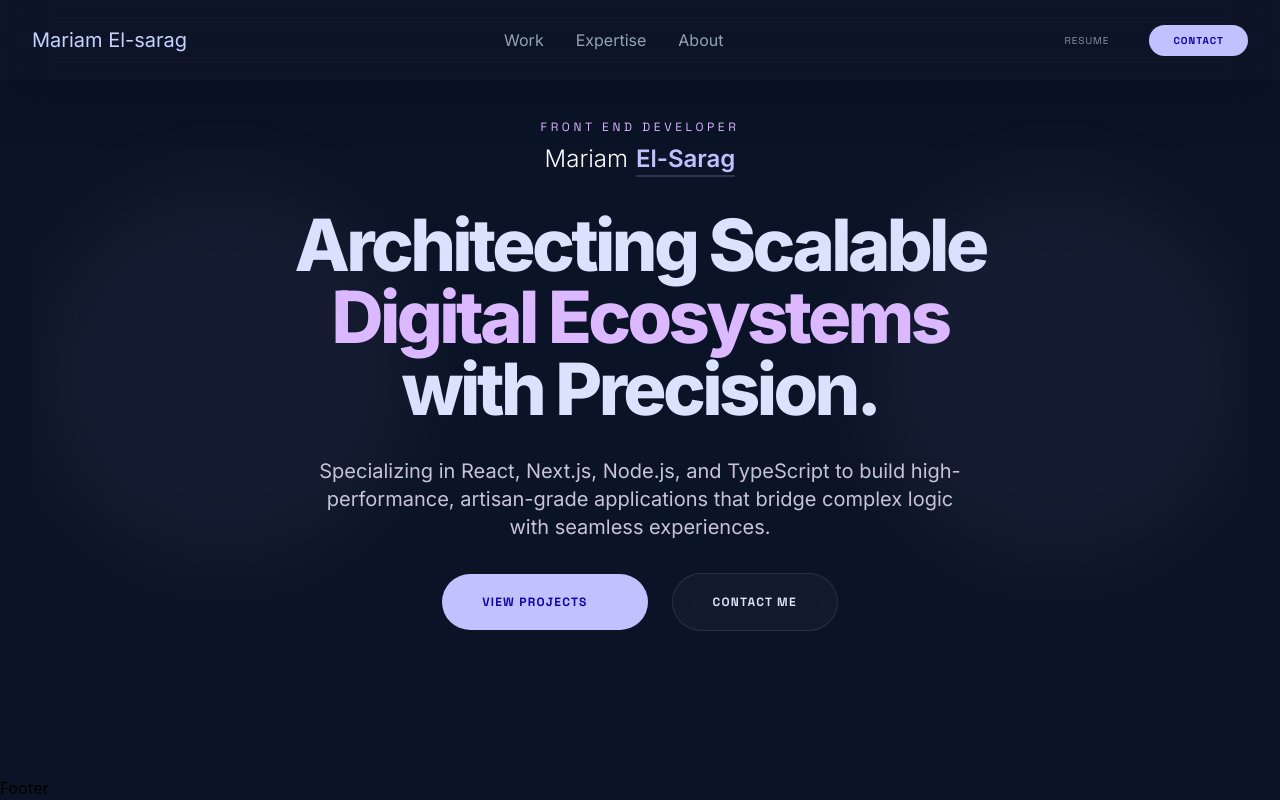
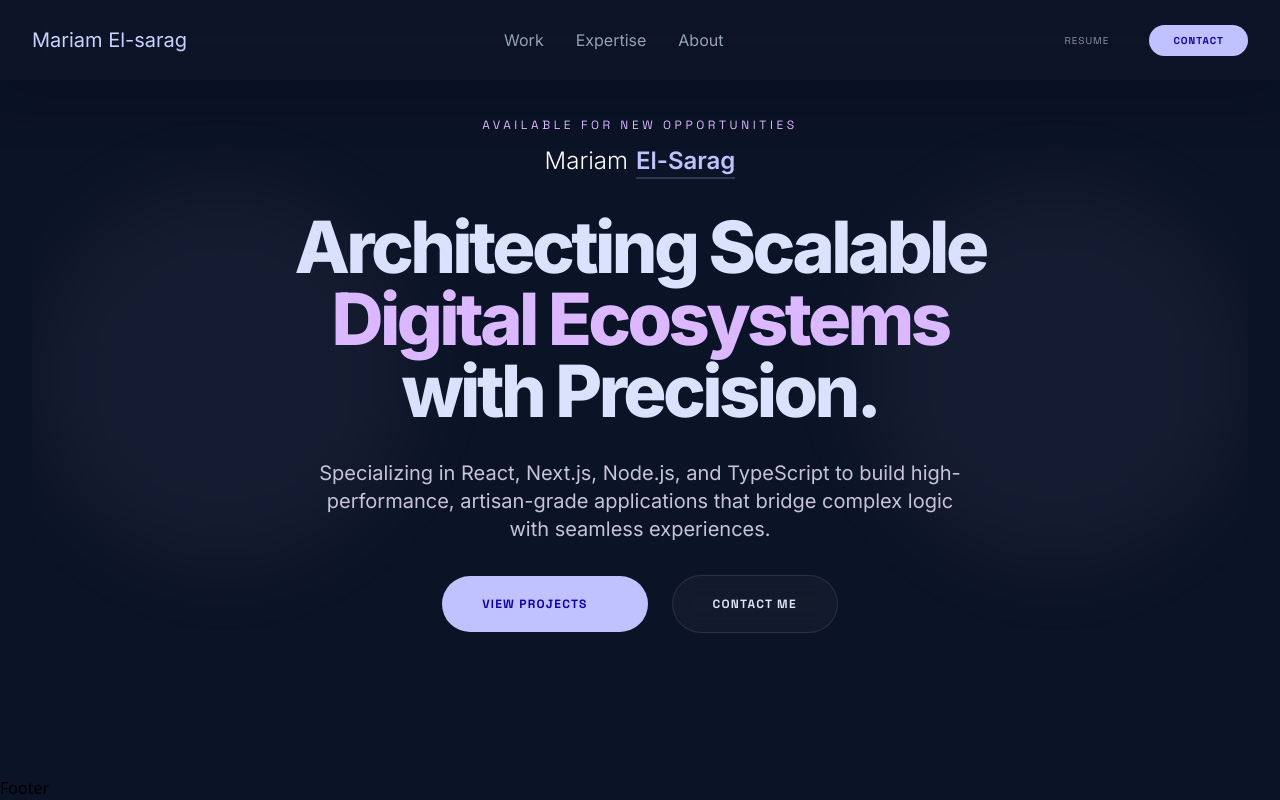
Before and after one commit to mariam-elsarag/next-portfolio, a Next.js app: page / in a window 1280 px wide. Built offline with nearby package versions, Linux system fonts and the light colour scheme.

Commit message:
update hero

```diff
--- a/app/_components/feature/home/Hero.tsx
+++ b/app/_components/feature/home/Hero.tsx
@@ -10,9 +10,9 @@ const Hero = () => {
       <Shape size="384px" align="left" />
 
       <section className="flex flex-col gap-8 text-center items-center justify-center">
-        <div className="flex flex-col gap-2 items-center justify-center text-center">
+        <div className="flex flex-col gap-3 items-center justify-center text-center">
           <span className="text-tertiary font-space font-normal uppercase tracking-[3.6px] text-xs">
-            Front End Developer
+            Available for new opportunities{" "}
           </span>
           <p className="font-inter text-2xl font-light space-x-2 ">
             <span>Mariam</span>
```
